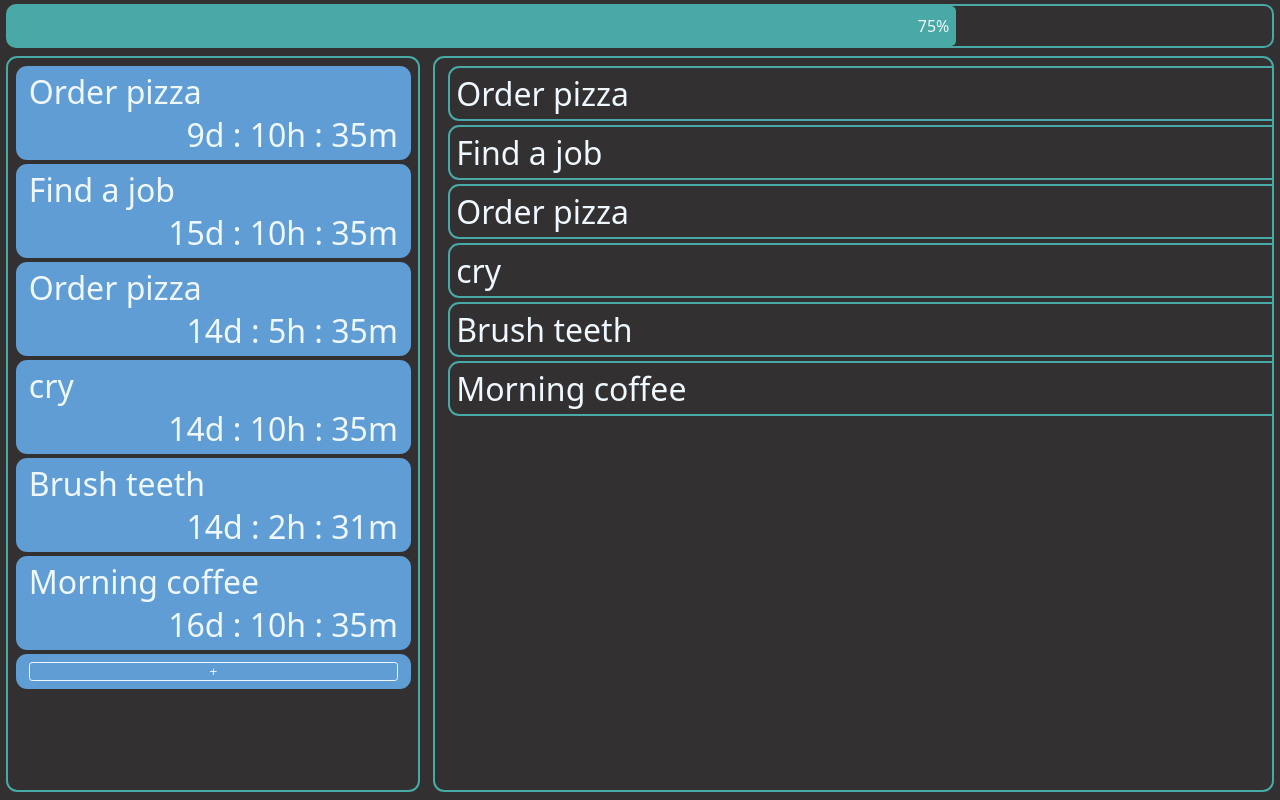
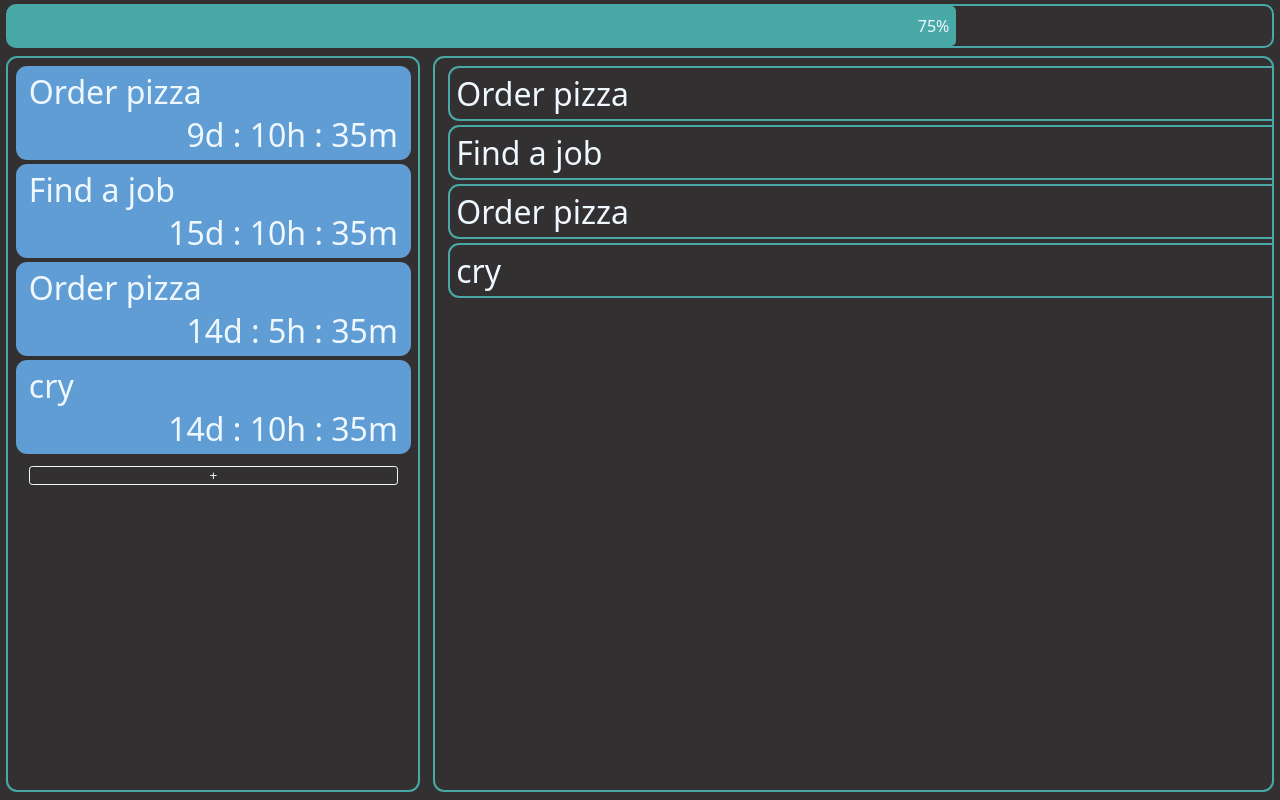
Before and after one commit to qystaubai/plshireme, a React app: page / in a window 1280 px wide. Built offline with nearby package versions, Linux system fonts and the light colour scheme; the HTML template or start-up script is replaced by a standard one.

Commit message:
changed redux implementation from connect to hooks with selectors

```diff
--- a/src/components/AddGoalCard.tsx
+++ b/src/components/AddGoalCard.tsx
@@ -1,20 +1,13 @@
 import React, {ReactElement, useState} from "react";
-import {connect, ConnectedProps} from "react-redux";
+import {useDispatch, useSelector} from "react-redux";
 import {goalAddedAction} from "../actions/actions";
-import {State} from "../types/types";
 import {Goal} from "../types/types";
+import {selectGoals} from "../selectors/selectors";
 
-const mapStateToProps = (state: State) => ({goals: state.goals});
-const mapDispatchToProps = {
-    goalAddedAction
-}
+export const AddGoalCardComponent: React.FC = (): ReactElement => {
 
-const connector = connect(mapStateToProps, mapDispatchToProps);
-
-type PropsFromRedux = ConnectedProps<typeof connector>;
-type Props = PropsFromRedux;
-
-export const AddGoalCardComponent: React.FC<Props> = (props): ReactElement => {
+    const goals = useSelector(selectGoals);
+    const dispatch = useDispatch();
 
     const emptyGoal: Goal = {
         id: -1,
@@ -50,10 +43,10 @@ export const AddGoalCardComponent: React.FC<Props> = (props): ReactElement => {
     }
 
     const handleGoalAdded = () => {
-        goal.id = props.goals[props.goals.length - 1].id + 1;
+        goal.id = goals[goals.length - 1].id + 1;
 
         if (goal && goal.id !== -1) {
-            props.goalAddedAction(goal)
+            dispatch(goalAddedAction(goal));
         }
         setGoal(emptyGoal);
         setShowForm(!showForm);
@@ -97,4 +90,4 @@ export const AddGoalCardComponent: React.FC<Props> = (props): ReactElement => {
         </div>
     )
 }
-export default connector(AddGoalCardComponent);
+export default AddGoalCardComponent;
--- a/src/components/Board.tsx
+++ b/src/components/Board.tsx
@@ -1,29 +1,20 @@
 import React, {ReactElement} from "react";
-import {connect, ConnectedProps} from "react-redux";
-import {Goal, State} from "../types/types";
+import {useSelector} from "react-redux";
+import {Goal} from "../types/types";
 import {GoalCardComponent} from "./GoalCard";
 import {CalendarCardComponent} from "./CalendarCard";
-import {goalDoneAction} from "../actions/actions";
 import AddGoalCardComponent from "./AddGoalCard";
+import {selectGoals} from "../selectors/selectors";
 
+const BoardComponent: React.FC = (): ReactElement => {
 
-const mapStateToProps = (state: State) => ({goals: state.goals});
-const mapDispatchToProps = {
-    goalDoneAction
-}
-
-const connector = connect(mapStateToProps, mapDispatchToProps);
-
-type PropsFromRedux = ConnectedProps<typeof connector>;
-type Props = PropsFromRedux;
-
-const BoardComponent: React.FC<Props> = (props: Props): ReactElement => {
+    const goals = useSelector(selectGoals)
 
     return (
         <div className="board-container">
             <div className="board">
                 <div className="goals card">
-                    {props.goals.map((goal: Goal) =>
+                    {goals.map((goal: Goal) =>
                         <GoalCardComponent key={goal.id} {...goal}/>
                     )}
                     <AddGoalCardComponent />
@@ -31,7 +22,7 @@ const BoardComponent: React.FC<Props> = (props: Props): ReactElement => {
                 </div>
 
                 <div className="calendar card">
-                        {props.goals.map((goal: Goal) =>
+                        {goals.map((goal: Goal) =>
                             <CalendarCardComponent {...goal} key={goal.id}/>
                         )}
                 </div>
@@ -40,4 +31,4 @@ const BoardComponent: React.FC<Props> = (props: Props): ReactElement => {
     )
 }
 
-export default connector(BoardComponent);
+export default BoardComponent;
--- a/src/components/CalendarCard.tsx
+++ b/src/components/CalendarCard.tsx
@@ -15,7 +15,9 @@ export const CalendarCardComponent: React.FC<Goal> = (goal) => {
 
     return (
         <div className="calendar-card card" style={style}>
-            {goal.title}
+            <div className="calendar-title">
+                {goal.title}
+            </div>
         </div>
 
     )
--- a/src/components/GoalCard.tsx
+++ b/src/components/GoalCard.tsx
@@ -1,26 +1,51 @@
 /* eslint @typescript-eslint/no-var-requires: "off" */
-import React, {ReactElement} from "react";
+import React, {ReactElement, useState} from "react";
 import {Goal} from "../types/types";
+import {useDispatch} from "react-redux";
+import {goalDoneAction} from "../actions/actions";
 // const hourglass = require("../assets/add");
 
 export const GoalCardComponent: React.FC<Goal> = (goal): ReactElement => {
+    const [showGoalActions, setShowGoalActions] = useState<boolean>(false);
+
     const deadlineTime = goal.deadline.valueOf() - new Date().valueOf();
+    const dispatch = useDispatch();
+
+    const toggleGoalActions = () => {
+        setShowGoalActions(!showGoalActions);
+    }
+
+    const goalDone = () => {
+        dispatch(goalDoneAction(goal.id));
+    }
     return (
-        <div className={`goal card  ${goal.done ? "goal-done" : ""}`}>
+        <div>
+            <div
+                className={`goal card ${goal.done? "goal-done" : (Math.round(deadlineTime / 60000) <= 0)? "goal-expired": ""}`}
+                onClick={toggleGoalActions}>
                 <div className="goal-title">
                     {goal.title}
                 </div>
                 <div className="goal-deadline">
                     {
+                        goal.done? "Done :)" :
                         (deadlineTime < 0)? "expired :c": (`
                             ${Math.floor(deadlineTime / 86400000)}d
                             : ${Math.floor(deadlineTime / 3600000)%24}h
                             : ${Math.round(deadlineTime / 60000)%60}m
-                    `
-                    )
+                        `)
                     }
 
                 </div>
             </div>
+                <div className={`goal-actions ${showGoalActions? "": "hidden"}`}>
+                    <button
+                        className="goal-actions__button"
+                        onClick={()=> {
+                        goalDone();
+                        toggleGoalActions();
+                    }}>Done</button>
+                </div>
+        </div>
     )
 }
--- a/src/index.css
+++ b/src/index.css
@@ -65,7 +65,7 @@ body {
     background-color: #48A9A6;
 }
 
-.goal-failed {
+.goal-expired {
     background-color: #BF3438;
 }
 
@@ -77,7 +77,6 @@ body {
     margin: .5vh .1vw;
     padding: .5vh 1vw;
     border: none;
-    background-color: #5F9DD4;
     font-size: 2rem;
 }
 
@@ -155,6 +154,28 @@ body {
     filter: opacity(40%);
 }
 
+.goal-actions {
+    display: flex;
+}
+
+.goal-actions__button {
+    width: 100%;
+    border-radius: .2rem;
+    background: none;
+    color: #f0f8ff;
+    border: 1px solid #f0f8ff;
+    transition: border-color .4s, color .4s;
+}
+
+.goal-actions__button:focus {
+    outline: none;
+}
+
+.goal-actions__button:hover {
+    color: #F7B32B;
+    border-color: #F7B32B;
+}
+
 .calendar {
     overflow: scroll;
 }
--- a/src/reducer/reducer.tsx
+++ b/src/reducer/reducer.tsx
@@ -29,20 +29,6 @@ const initialState: State = {
             id: 3,
             title: "cry",
             deadline: new Date('February 26, 2021 03:24:00'),
-            done: false,
-            repeated: false
-        },
-        {
-            id: 4,
-            title: "Brush teeth",
-            deadline: new Date('February 25, 2021 19:20:00'),
-            done: false,
-            repeated: false
-        },
-        {
-            id: 5,
-            title: "Morning coffee",
-            deadline: new Date('February 28, 2021 03:24:00'),
             done: false,
             repeated: false
         }]
--- a/src/selectors/selectors.ts
+++ b/src/selectors/selectors.ts
@@ -1,17 +1,4 @@
-// import {useStore} from "react-redux";
-// import {Store} from "redux";
-//
-// const store = useStore();
-// export const getGoalsState = (store: Store) => store.getState()
-//
-// export const getGoalsList = (store: Store) => {
-//     getGoalsState(store) ? getGoalsState(store).goals : []
-// }
-//
-// export const getGoalById = (store: Store, id: number) => (
-//     getGoalsState(store) ? { ...getGoalsState(store).goals[id], id} : {}
-// )
-//
-// export const getGoals = (store: Store) => {
-//
-// }
+import {State} from "../types/types";
+
+
+export const selectGoals = (state: State) => state.goals;
```
Lines whose indentation alone changed are shown as unchanged.
